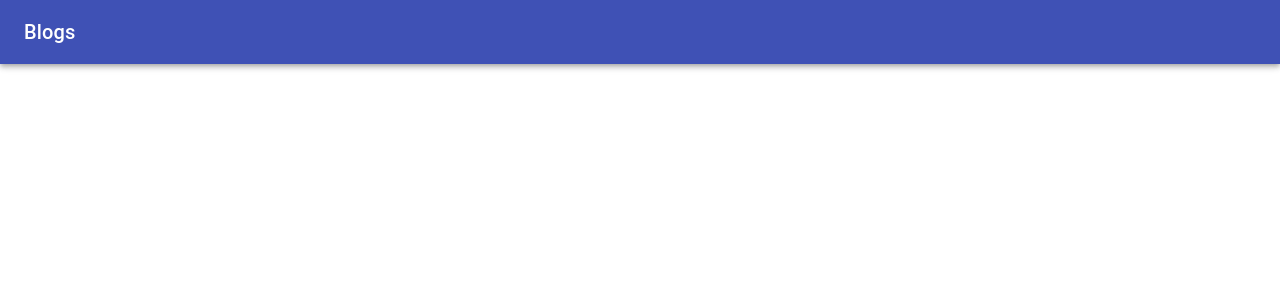
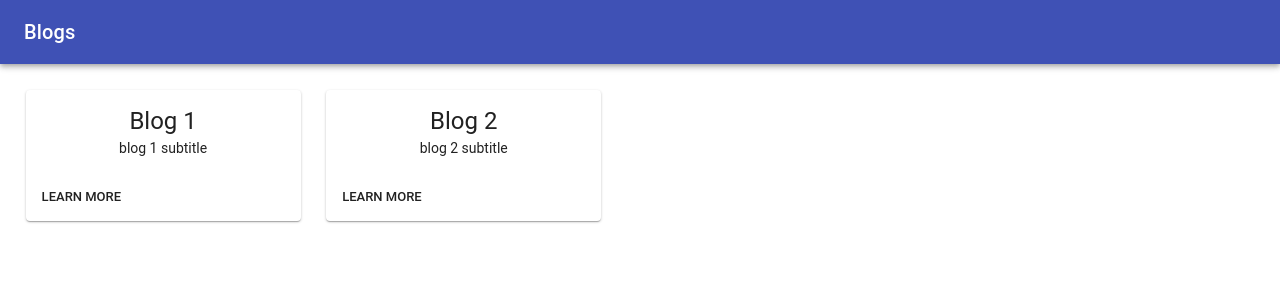
Before and after one commit to ericmoore1/react-blog, a React (Create React App) app: page /blogs in a window 1280 px wide. Shown: the top 300 px of the page. Built offline with nearby package versions, Linux system fonts and the light colour scheme; no server answers.

Commit message:
added more blog

```diff
--- /dev/null
+++ b/src/api/BlogsAPI.js
@@ -0,0 +1,26 @@
+import 'whatwg-fetch'
+const URL = "";
+
+export const login = () => {
+  return fetch(URL,{})
+  .then(function(response) {
+    return response.json()
+  })
+}
+
+export const getBlogs = (setBlogs) => {
+  const blogs = [{
+    id : 1,
+    title : 'Blog 1',
+    subtitle : 'blog 1 subtitle'
+  },
+  {
+    id : 2,
+    title : 'Blog 2',
+    subtitle : 'blog 2 subtitle'
+  }
+];
+    setTimeout(function(){
+      setBlogs(blogs);
+     }, 3000);
+}
--- /dev/null
+++ b/src/api/index.js
@@ -0,0 +1,3 @@
+import * as LoginAPI from './LoginAPI';
+import * as BlogsAPI from './BlogsAPI';
+export {LoginAPI, BlogsAPI};
--- /dev/null
+++ b/src/components/BlogCard.js
@@ -0,0 +1,54 @@
+import React from 'react';
+import PropTypes from 'prop-types';
+import { withStyles } from '@material-ui/core/styles';
+import Card from '@material-ui/core/Card';
+import CardActions from '@material-ui/core/CardActions';
+import CardContent from '@material-ui/core/CardContent';
+import Button from '@material-ui/core/Button';
+import Typography from '@material-ui/core/Typography';
+
+const styles = {
+  card: {
+    minWidth: 275,
+    maxWidth: 300,
+    marginTop : '2%',
+    marginLeft : '2%',
+    float : 'left'
+  },
+  title: {
+    fontSize: 14,
+  },
+  cardButton : {
+    marginLeft : 'calc(50% - (width / 2))'
+  }
+};
+
+const BlogCard = (props) => {
+  const { classes, title, subtitle } = props;
+
+  return (
+    <Card className={classes.card}>
+      <CardContent>
+
+        <Typography variant="h5" component="h2">
+            {title}
+        </Typography>
+
+        <Typography component="p">
+          {subtitle}
+        </Typography>
+      </CardContent>
+      <CardActions>
+        <Button size="small" className={classes.cardButton}>Learn More</Button>
+      </CardActions>
+    </Card>
+  );
+}
+
+BlogCard.propTypes = {
+  classes: PropTypes.object.isRequired,
+  title : PropTypes.string.isRequired,
+  subtitle: PropTypes.string.isRequired,
+};
+
+export default withStyles(styles)(BlogCard);
--- a/src/components/index.js
+++ b/src/components/index.js
@@ -1,3 +1,3 @@
 import Header from './Header';
-
-export {Header};
+import BlogCard from './BlogCard';
+export {Header, BlogCard};
--- a/src/views/Blogs.js
+++ b/src/views/Blogs.js
@@ -1,13 +1,29 @@
 import React, { useState } from 'react';
-import {Header} from '../components/index';
+import {Header,BlogCard} from '../components/index';
+import {BlogsAPI} from '../api/index';
+
+const GET_BLOGS = BlogsAPI.getBlogs;
+const BLOG_CARDS = ( blogs ) =>  blogs.map( ( blog, index ) =>  <BlogCard title={blog.title} subtitle={blog.subtitle} />);
+
 const Blogs = () => {
   // Declare a new state variable, which we'll call "count"
+  const [blogs, setBlogs] = useState([]);
   const [count, setCount] = useState(0);
+
+  // so component will not keep mounting.
+  if(count === 0){
+    setCount(1);
+    GET_BLOGS((bl) => {setBlogs(bl); console.log("BL: ",bl);} );
+  }
+  console.log(blogs);
 
   return (
     <div>
      <Header title="Blogs" />
 
+     <div>
+      {BLOG_CARDS(blogs)}
+     </div>
     </div>
   );
 }
```
Also changed, not shown: src/views/Blog.js (added).
